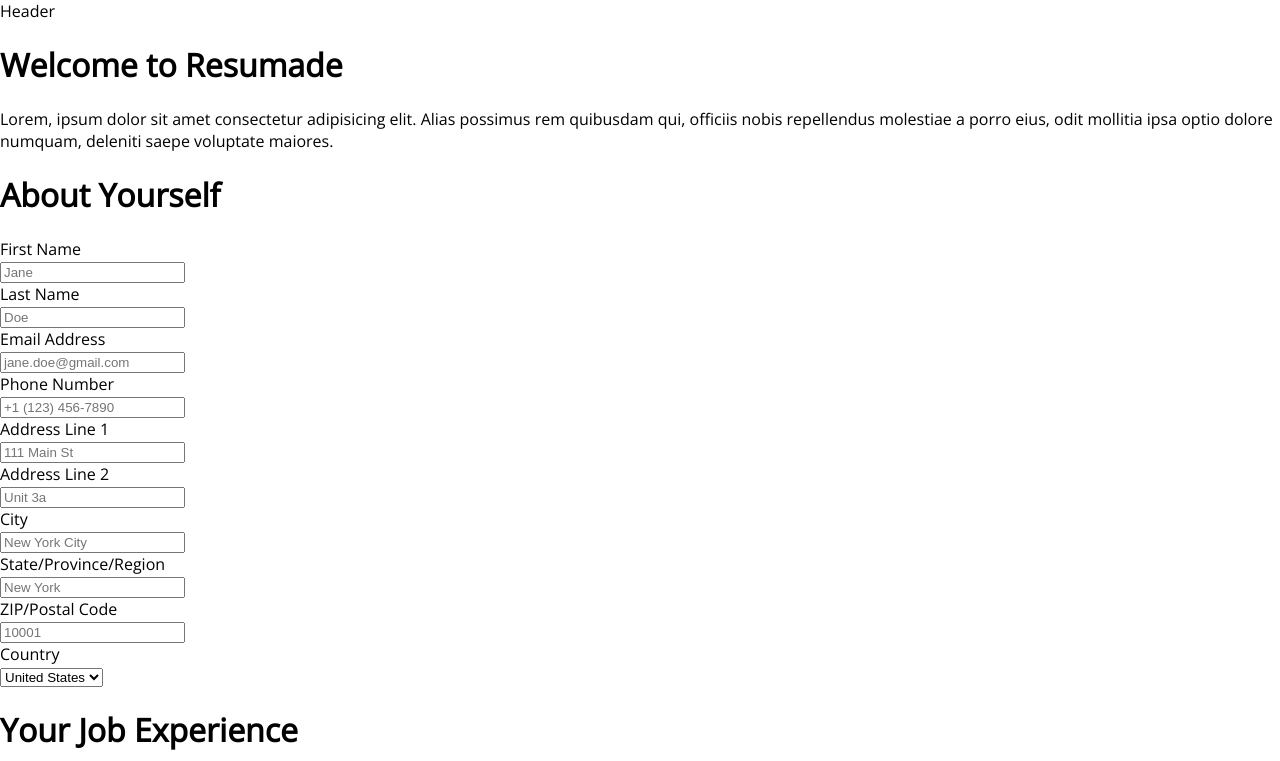
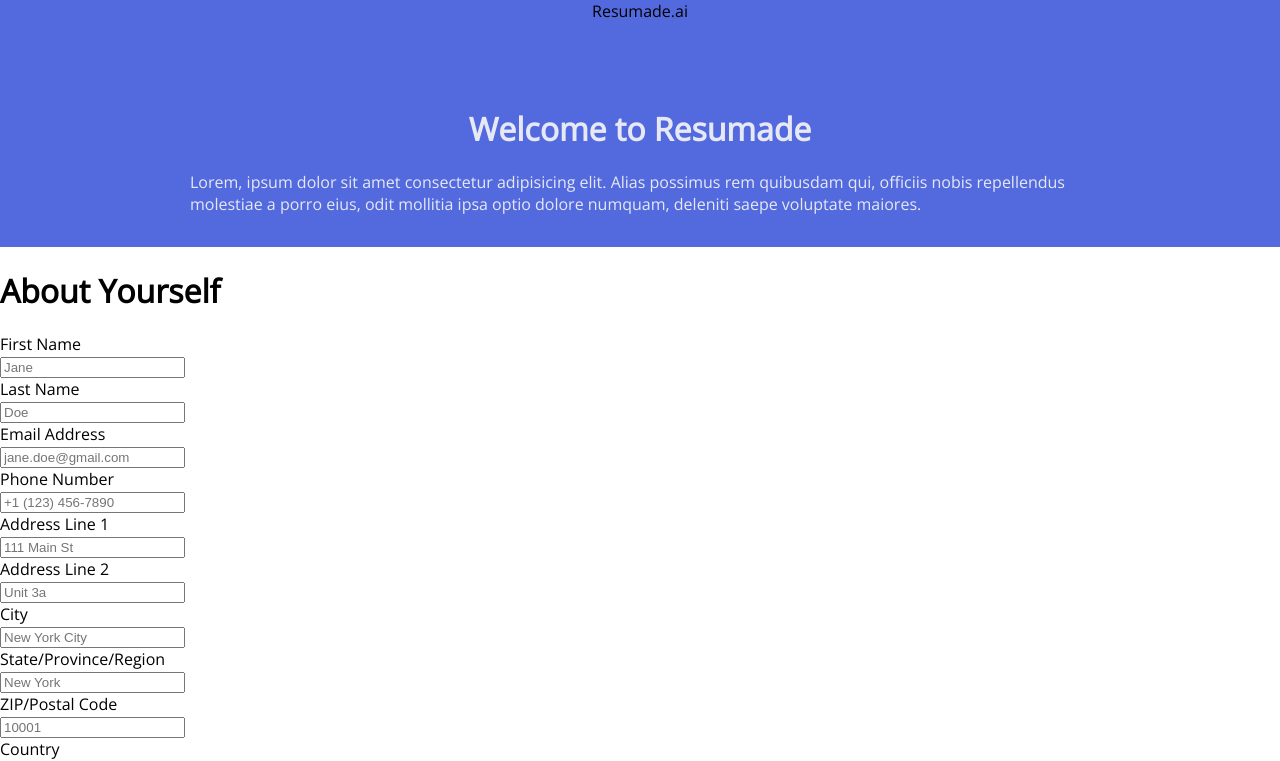
Before and after one commit to shichunyu/resumade-react, a React (Create React App) app: page / in a window 1280 px wide. Shown: the top 761 px of the page. Built offline with nearby package versions, Linux system fonts and the light colour scheme.

Commit message:
added some styles to Header & Hero sections #3w9afv

```diff
--- a/src/components/App/App.js
+++ b/src/components/App/App.js
@@ -7,7 +7,7 @@ import FIELDS from '../../data/fields.json'
 import FormElement from '../FormElement/FormElement'
 
 // STYLES
-import './App.css';
+import styles from './App.module.css';
 
 function App() {
   const [staticFormState, setStaticFormState] = useState ([
@@ -78,10 +78,12 @@ function App() {
   }
 
   return (
-   <div className="wrapper">
-    <div className="hero">
-      <h1>Welcome to Resumade</h1>
-      Lorem, ipsum dolor sit amet consectetur adipisicing elit. Alias possimus rem quibusdam qui, officiis nobis repellendus molestiae a porro eius, odit mollitia ipsa optio dolore numquam, deleniti saepe voluptate maiores.
+   <div className={styles.wrapper}>
+    <div className={styles.hero}>
+      <div className="centered-content">
+        <h1>Welcome to Resumade</h1>
+        Lorem, ipsum dolor sit amet consectetur adipisicing elit. Alias possimus rem quibusdam qui, officiis nobis repellendus molestiae a porro eius, odit mollitia ipsa optio dolore numquam, deleniti saepe voluptate maiores.
+      </div>
     </div>
     <div className="form">
       <h1>About Yourself</h1>
--- /dev/null
+++ b/src/components/App/App.module.css
@@ -0,0 +1,15 @@
+.hero {
+	background-color: #536ade;
+	padding: 2em 1em 2em 1em;
+	color: #e6e8f4;
+}
+
+.hero h1 {
+	margin-top: 0em;
+	text-align: center;
+}
+
+.hero .content {
+	margin: 0 auto 0 auto;
+	max-width: 900px;
+}
--- /dev/null
+++ b/src/components/Header/Header.js
@@ -0,0 +1,16 @@
+import React from 'react'
+
+// Components
+import styles from './Header.module.css'
+
+const Header = () => {
+	return (
+		<div className={styles.wrapper}>
+			 <div className={styles.content, 'centered-content'}>
+			 	Resumade.ai
+			 </div>
+		</div>
+	)
+}
+
+export default Header
--- /dev/null
+++ b/src/components/Header/Header.module.css
@@ -0,0 +1,9 @@
+.wrapper {
+	display: flex;
+	height: 75px;
+	background-color: #536ade;
+}
+
+.content {
+	color: #e6e8f4;
+}
--- a/src/Layout.js
+++ b/src/components/Layout/Layout.js
@@ -1,12 +1,16 @@
 import React from 'react'
 
 // COMPONENTS
-import App from './components/App/App'
+import App from '../App/App'
+import Header from '../Header/Header'
+
+// STYLES
+import styles from './Layout.module.css'
 
 const Layout = () => {
 	return (
 		<div>
-			Header
+			<Header/>
 			<App/>
 			Footer
 		</div>
--- /dev/null
+++ b/src/components/Layout/Layout.module.css
@@ -0,0 +1,2 @@
+wrapper {
+}
--- a/src/index.css
+++ b/src/index.css
@@ -2,3 +2,8 @@ body {
 	margin: 0;
 	font-family: 'Open Sans', sans-serif;
 }
+
+.centered-content {
+	margin: 0 auto 0 auto;
+	max-width: 900px;
+}
--- a/src/index.js
+++ b/src/index.js
@@ -1,7 +1,7 @@
 import React from 'react';
 import ReactDOM from 'react-dom';
 import './index.css';
-import Layout from './Layout'
+import Layout from './components/Layout/Layout'
 import * as serviceWorker from './serviceWorker';
 
 ReactDOM.render(<Layout />, document.getElementById('root'));
```
Also changed, not shown: src/components/App/App.css (deleted).
